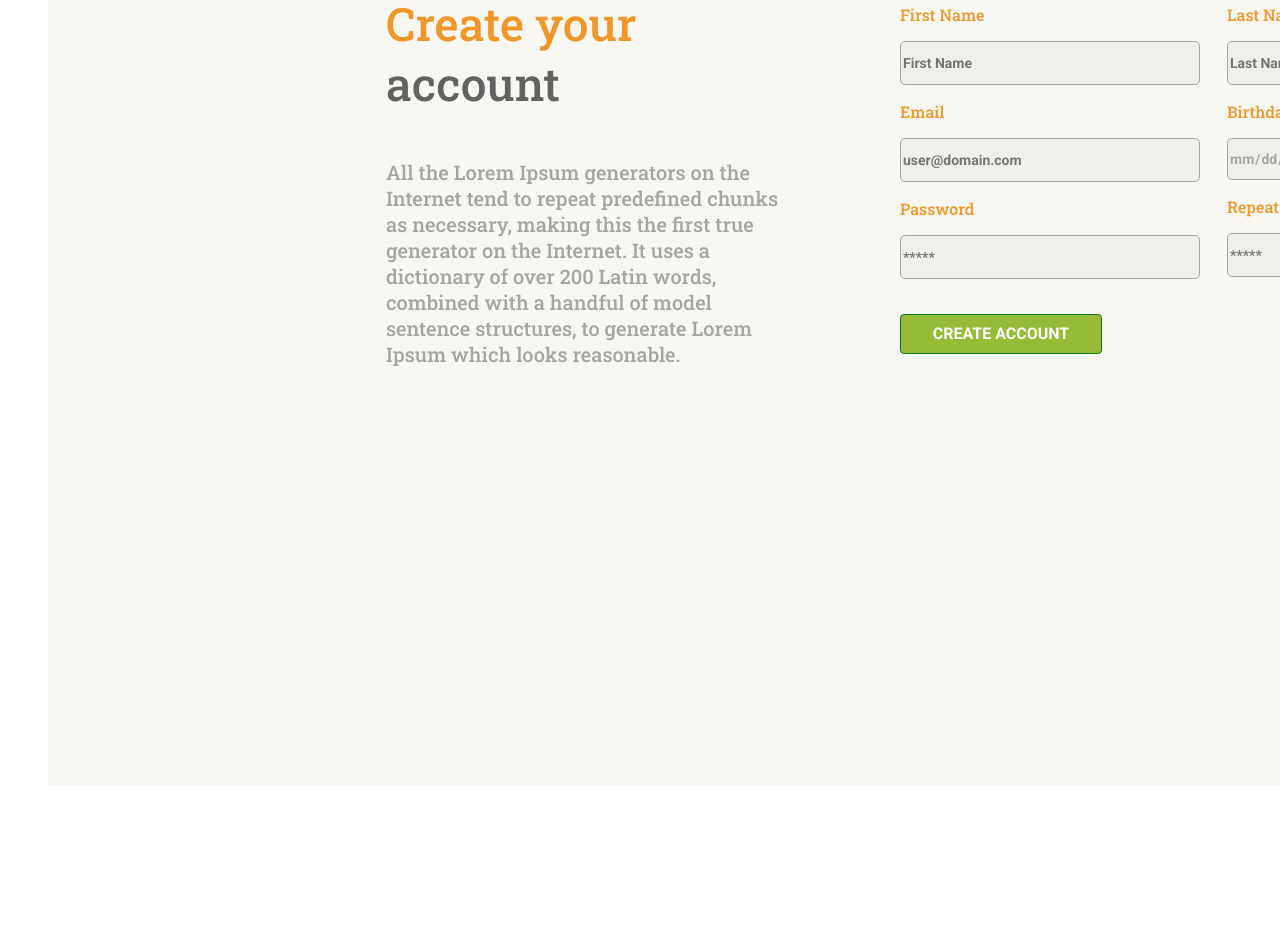
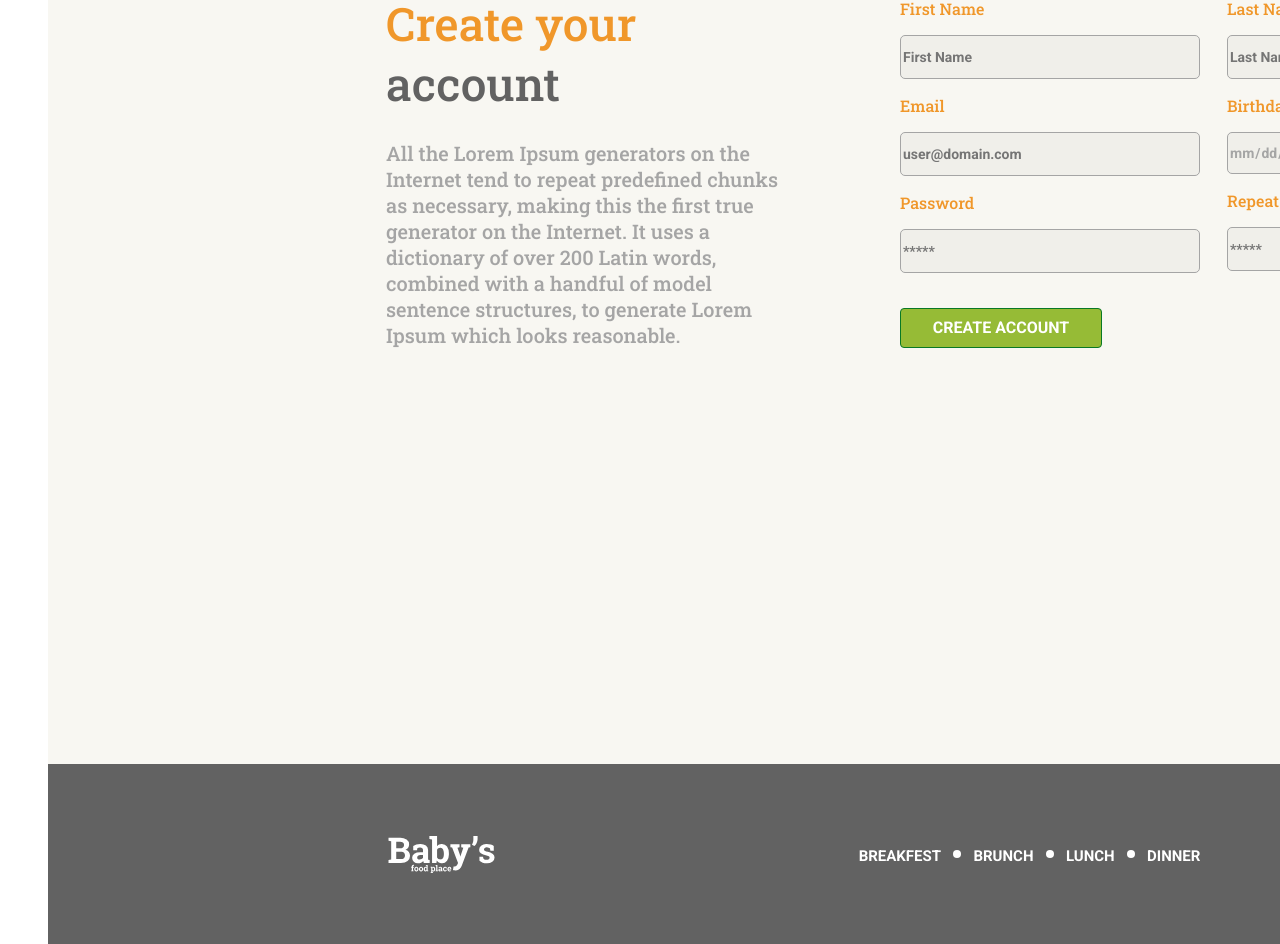
Before and after one commit to sanjanastevska/baby-food-place, a React (Create React App) app in the folder frontend/: page /register in a window 1280 px wide. Shown: the part 307-1251 px from the top of the page. Before the commit the page ends 1100 px from the top, so only its background shows below. Built offline with nearby package versions, Linux system fonts and the light colour scheme.

Commit message:
adding footer to login and register Page

```diff
--- a/frontend/src/components/App.js
+++ b/frontend/src/components/App.js
@@ -4,6 +4,7 @@ import { Nav } from './Nav';
 import { Home } from '../screens/Home';
 import { Login } from '../screens/Login';
 import { Register } from '../screens/Register';
+import { Footer } from './Footer';
 
 export function App() {
 
@@ -14,24 +15,14 @@ export function App() {
       </header>
       <main>
         <Switch>
-          <Route path="/" component={ Home } exact></Route>
-          <Route path="/login" component={ Login }></Route>
-          <Route path="/register" component={ Register }></Route>
+          <Route path="/" component={Home} exact></Route>
+          <Route path="/login" component={Login}></Route>
+          <Route path="/register" component={Register}></Route>
         </Switch>
       </main>
-      {/* <footer className="row center">
-        <div>
-          <h1>Baby's</h1>
-          <h5>food place</h5>
-        </div>
-        <ul>
-          <li>BREAKFEST</li>
-          <li>BRUNCH</li>
-          <li>LUNCH</li>
-          <li>DINNER</li>
-        </ul>
-        <p>Baby's Food Place copyright © 2021</p>
-      </footer> */}
+      <footer>
+        <Footer />
+      </footer>
     </div>
   );
 }
--- /dev/null
+++ b/frontend/src/components/Footer.js
@@ -0,0 +1,23 @@
+import React from 'react';
+
+export function Footer() {
+
+    return (
+        <div className="footer">
+            <img src="/images/logo_white.svg" alt="logo" className="logo-white" />
+            <ul className="footer-menu">
+                <li className="footer-list">Breakfest</li>
+                <li><span className="dot white"></span></li>
+                <li className="footer-list">Brunch</li>
+                <li><span className="dot white"></span></li>
+                <li className="footer-list">Lunch</li>
+                <li><span className="dot white"></span></li>
+                <li className="footer-list">Dinner</li>
+            </ul>
+            <div className="copyright">
+                <p>Baby's Food Place <br />
+                 copyright © 2021</p>
+            </div>
+        </div>
+    )
+}
--- a/frontend/src/index.css
+++ b/frontend/src/index.css
@@ -73,7 +73,7 @@
   font-family: 'Roboto', sans-serif ;
   color: #FFFFFF;
   background-color: #96BB36;
-  width: 179px;
+  width: 180px;
   height: 44px;
   left: 1405px;
   padding: 8px 20px;
@@ -103,6 +103,12 @@
   text-align: center;
 }
 
+.white {
+  height: 8px;
+  width: 8px;
+  background-color: #FFFFFF;
+}
+
 span {
   color: #F0972A;
 }
@@ -113,6 +119,7 @@ span {
   text-align: left;
   font-size: 36px;
   margin-left: 336px;
+  top: 193px;
 }
 
 .headerOne {
@@ -120,6 +127,8 @@ span {
   font-size: 46px;
   color: #626262;
   text-align: left;
+  top: 334px;
+  margin-bottom: 27px;
 }
 
 .orangeText{
@@ -142,6 +151,7 @@ span {
   font-family: 'Roboto Slab', serif;
   color: #A5A5A5;
   font-size: 20px;
+  margin-bottom: 27px;
 }
 
 /* Form */
@@ -224,10 +234,12 @@ input {
   top: 334px;
   flex: 1 1 12rem;
   margin-right: 144px;
+  margin-bottom: 503px;
 }
 .col-2{
   top: 340px;
   flex: 3 1 25rem;
+  margin-bottom: 503px;
 }
 
  .col-2-1{
@@ -236,20 +248,66 @@ input {
   top: 334px;
   width: 40%;
   flex: 1 1 3rem;
+  margin-bottom: 382px;
 }
 .col-2-2{
   flex: 3 6 42rem;
   top: 379px;
   width: 40%;
+  margin-bottom: 382px;
 }
 
-.form-1{
-  width: 294px;
+/* footer */
+.footer {
+  font-family: 'Roboto', sans-serif ;
+  background-color: #626262;
+  color: #FFFFFF;
+  top: 900px;
+  width: 1920px;
+  height: 180px;
+  display: flex;
+  justify-content: space-between;
+  align-items: center;
 }
 
-/* .col-2-3{
-  top: 379px;
-} * */
+.logo-white {
+  justify-self: start;
+  top: 970px;
+  width: 113px;
+  left:338px;
+  height: 37px;
+  margin-left: 337px;
+}
+
+.footer-menu {
+  display: grid;
+  grid-template-columns: repeat(7, auto);
+  gap: 9px;
+  list-style: none;
+  text-align: center;
+  width: 381px;
+  justify-content: center;
+  left:770px;
+  top: 982px;
+  height: 20px;
+  font-size: 15px;
+  text-transform: uppercase;
+}
+
+.footer-list {
+  text-decoration: none;
+  padding: 0.2rem 0.2rem ;
+}
+
+.copyright{
+  width: 115px;
+  height: 38px;
+  top: 970px;
+  margin-right: 332px;
+  font-size: 14px;
+  text-align: right;
+}
+
 
 
 
--- a/frontend/src/screens/Register.js
+++ b/frontend/src/screens/Register.js
@@ -52,7 +52,7 @@ export function Register() {
                 </div>
                 <div className="col-2-2">
                     <form className="form" onSubmit={submitHandler}>
-                        <div className="form-1" >
+                        <div>
                             <div>
                                 <label htmlFor="firstName">First Name</label>
                                 <input
@@ -89,7 +89,7 @@ export function Register() {
                                 <button className="register-btn1" type="submit">CREATE ACCOUNT</button>
                             </div>
                         </div>
-                        <div className="form-1">
+                        <div>
                             <div>
                                 <label htmlFor="lastName">Last Name</label>
                                 <input
```
